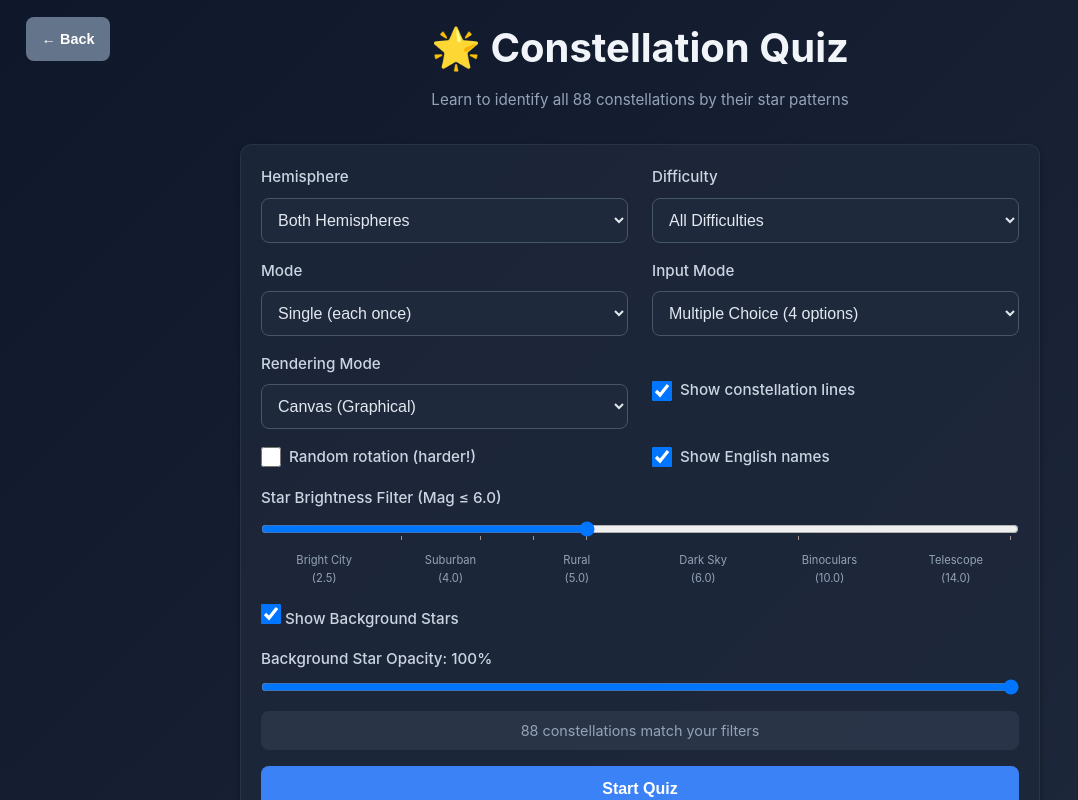
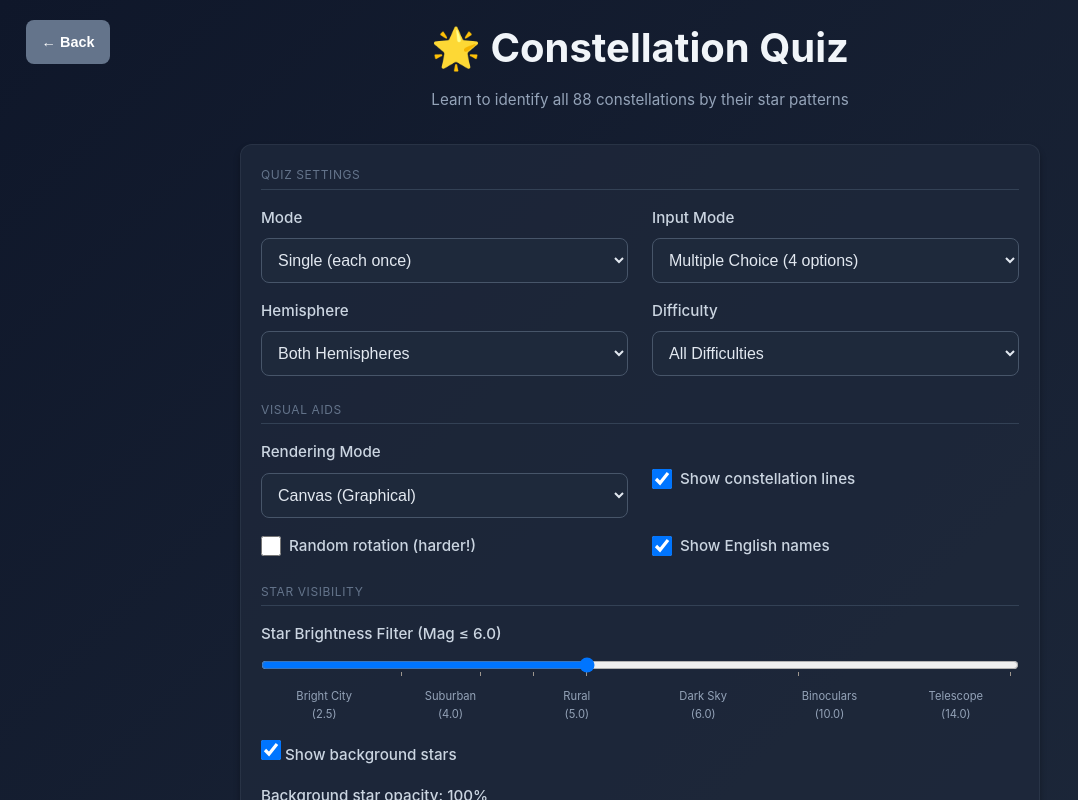
Before and after one commit to cozenom/Constellation_Quiz, a React (Vite) app: page / in a window 1280 px wide. Both pictures are taken after a click on the button "Regular Quiz Mode". Shown: the top 800 px of the page, without its empty margins (0-1078 px from the left). Built offline with nearby package versions, Linux system fonts and the light colour scheme; no server answers.

Commit message:
tidying up the setup screens

```diff
--- a/src/components/QuizSetup.jsx
+++ b/src/components/QuizSetup.jsx
@@ -60,6 +60,33 @@ function QuizSetup({ onStart, onBack, constellationData, initialConfig }) {
 
             <div className="card">
                 <div className="setup-grid">
+                    {/* Section: Quiz Settings */}
+                    <div className="section-header full-width">Quiz Settings</div>
+
+                    <div className="form-group">
+                        <label htmlFor="mode">Mode</label>
+                        <select
+                            id="mode"
+                            value={mode}
+                            onChange={(e) => setMode(e.target.value)}
+                        >
+                            <option value="single">Single (each once)</option>
+                            <option value="endless">Endless</option>
+                        </select>
+                    </div>
+
+                    <div className="form-group">
+                        <label htmlFor="inputMode">Input Mode</label>
+                        <select
+                            id="inputMode"
+                            value={inputMode}
+                            onChange={(e) => setInputMode(e.target.value)}
+                        >
+                            <option value="multiple-choice">Multiple Choice (4 options)</option>
+                            <option value="text">Text Input</option>
+                        </select>
+                    </div>
+
                     <div className="form-group">
                         <label htmlFor="hemisphere">Hemisphere</label>
                         <select
@@ -87,29 +114,8 @@ function QuizSetup({ onStart, onBack, constellationData, initialConfig }) {
                         </select>
                     </div>
 
-                    <div className="form-group">
-                        <label htmlFor="mode">Mode</label>
-                        <select
-                            id="mode"
-                            value={mode}
-                            onChange={(e) => setMode(e.target.value)}
-                        >
-                            <option value="single">Single (each once)</option>
-                            <option value="endless">Endless</option>
-                        </select>
-                    </div>
-
-                    <div className="form-group">
-                        <label htmlFor="inputMode">Input Mode</label>
-                        <select
-                            id="inputMode"
-                            value={inputMode}
-                            onChange={(e) => setInputMode(e.target.value)}
-                        >
-                            <option value="multiple-choice">Multiple Choice (4 options)</option>
-                            <option value="text">Text Input</option>
-                        </select>
-                    </div>
+                    {/* Section: Visual Aids */}
+                    <div className="section-header full-width">Visual Aids</div>
 
                     <div className="form-group">
                         <label htmlFor="renderMode">Rendering Mode</label>
@@ -153,6 +159,9 @@ function QuizSetup({ onStart, onBack, constellationData, initialConfig }) {
                         <label htmlFor="showEnglishNames">Show English names</label>
                     </div>
 
+                    {/* Section: Star Visibility */}
+                    <div className="section-header full-width">Star Visibility</div>
+
                     <div className="form-group full-width">
                         <label htmlFor="maxMagnitude">
                             Star Brightness Filter (Mag ≤ {maxMagnitude.toFixed(1)})
@@ -194,14 +203,14 @@ function QuizSetup({ onStart, onBack, constellationData, initialConfig }) {
                                 checked={showBackgroundStars}
                                 onChange={(e) => setShowBackgroundStars(e.target.checked)}
                             />
-                            {' '}Show Background Stars
+                            {' '}Show background stars
                         </label>
                     </div>
 
                     {showBackgroundStars && renderMode === 'canvas' && (
                         <div className="form-group full-width">
                             <label htmlFor="backgroundStarOpacity">
-                                Background Star Opacity: {backgroundStarOpacity}%
+                                Background star opacity: {backgroundStarOpacity}%
                             </label>
                             <input
                                 type="range"
--- a/src/components/SkyViewSetup.jsx
+++ b/src/components/SkyViewSetup.jsx
@@ -55,7 +55,20 @@ function SkyViewSetup({ onStart, onBack, constellationData, initialConfig }) {
                 <h2>Sky View Mode Setup</h2>
 
                 <div className="setup-grid">
-                {/* Hemisphere Filter */}
+                {/* Section: Quiz Settings */}
+                <div className="section-header full-width">Quiz Settings</div>
+
+                <div className="form-group">
+                    <label>Mode</label>
+                    <select
+                        value={config.mode}
+                        onChange={(e) => setConfig({...config, mode: e.target.value})}
+                    >
+                        <option value="single">Single (each once)</option>
+                        <option value="endless">Endless</option>
+                    </select>
+                </div>
+
                 <div className="form-group">
                     <label>Hemisphere</label>
                     <select
@@ -68,7 +81,6 @@ function SkyViewSetup({ onStart, onBack, constellationData, initialConfig }) {
                     </select>
                 </div>
 
-                {/* Difficulty Filter */}
                 <div className="form-group">
                     <label>Difficulty</label>
                     <select
@@ -82,19 +94,9 @@ function SkyViewSetup({ onStart, onBack, constellationData, initialConfig }) {
                     </select>
                 </div>
 
-                {/* Quiz Mode */}
-                <div className="form-group">
-                    <label>Mode</label>
-                    <select
-                        value={config.mode}
-                        onChange={(e) => setConfig({...config, mode: e.target.value})}
-                    >
-                        <option value="single">Single (each once)</option>
-                        <option value="endless">Endless</option>
-                    </select>
-                </div>
+                {/* Section: Visual Aids */}
+                <div className="section-header full-width">Visual Aids</div>
 
-                {/* Show Constellation Lines */}
                 <div className="form-group">
                     <label>
                         <input
@@ -106,7 +108,6 @@ function SkyViewSetup({ onStart, onBack, constellationData, initialConfig }) {
                     </label>
                 </div>
 
-                {/* Show Boundaries */}
                 <div className="form-group">
                     <label>
                         <input
@@ -118,7 +119,6 @@ function SkyViewSetup({ onStart, onBack, constellationData, initialConfig }) {
                     </label>
                 </div>
 
-                {/* Show English Names */}
                 <div className="form-group">
                     <label>
                         <input
@@ -130,7 +130,9 @@ function SkyViewSetup({ onStart, onBack, constellationData, initialConfig }) {
                     </label>
                 </div>
 
-                {/* Star Brightness Slider */}
+                {/* Section: Star Visibility */}
+                <div className="section-header full-width">Star Visibility</div>
+
                 <div className="form-group full-width">
                     <label>Star brightness limit (magnitude {config.maxMagnitude})</label>
                     <input
@@ -143,7 +145,6 @@ function SkyViewSetup({ onStart, onBack, constellationData, initialConfig }) {
                     />
                 </div>
 
-                {/* Background Stars */}
                 <div className="form-group">
                     <label>
                         <input
@@ -155,7 +156,6 @@ function SkyViewSetup({ onStart, onBack, constellationData, initialConfig }) {
                     </label>
                 </div>
 
-                {/* Background Star Opacity (conditional) */}
                 {config.showBackgroundStars && (
                     <div className="form-group full-width">
                         <label>Background star opacity ({config.backgroundStarOpacity}%)</label>
--- a/src/styles/index.css
+++ b/src/styles/index.css
@@ -213,6 +213,21 @@ h2 {
     .setup-grid .full-width {
         grid-column: 1 / -1;
     }
+}
+
+/* Section headers for setup screens */
+.section-header {
+    font-size: 0.75rem;
+    text-transform: uppercase;
+    letter-spacing: 0.05em;
+    color: #64748b;
+    border-bottom: 1px solid #334155;
+    padding-bottom: 0.25rem;
+    margin-top: 0.5rem;
+}
+
+.section-header:first-child {
+    margin-top: 0;
 }
 
 .form-group {
```
